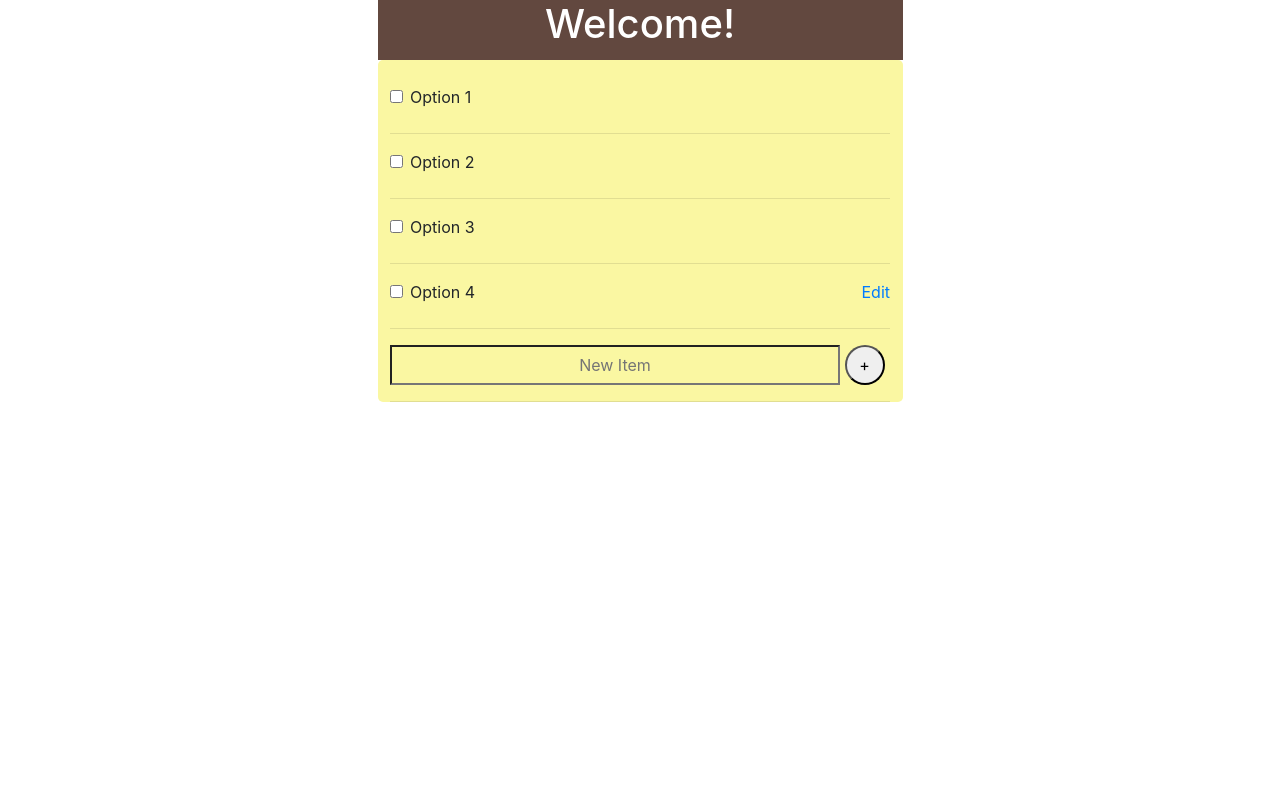
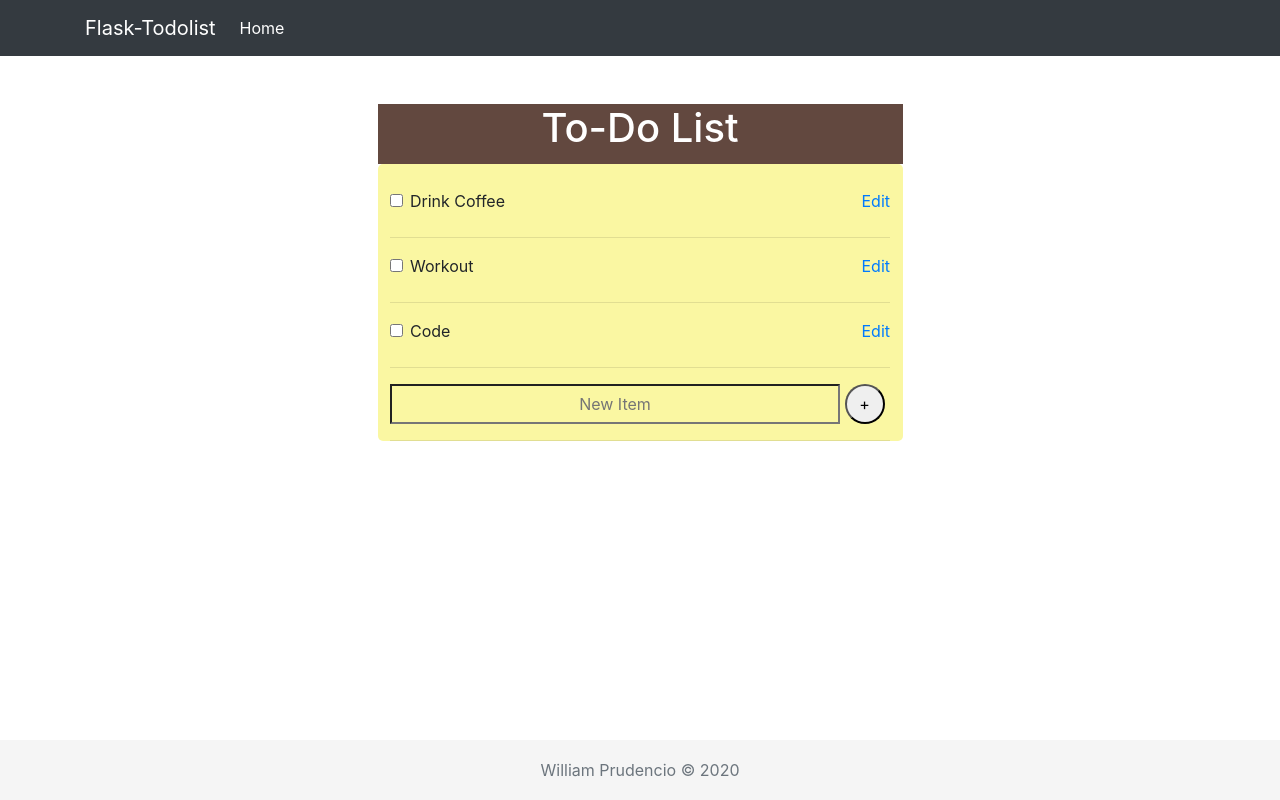
Before and after one commit to wprudencio97/todo-list, a Flask app: page / in a window 1280 px wide. Run offline with Flask 2, Linux system fonts and the light colour scheme; data comes from the database, SQL or seed files in the repository; both versions use the stored data as it was after the commit; some libraries are stand-ins or nearby versions.

Commit message:
Added CRUD functionality

```diff
--- /dev/null
+++ b/runtime.txt
@@ -0,0 +1 @@
+python-3.7.6
--- a/todolist/__init__.py
+++ b/todolist/__init__.py
@@ -3,7 +3,8 @@ from flask_sqlalchemy import SQLAlchemy
 
 
 app = Flask(__name__)
-app.config['DATABASE_URL'] = 'sqlite:///site.db'
+app.config['SQLALCHEMY_DATABASE_URI'] = 'sqlite:///site.db'
+app.config['SQLALCHEMY_TRACK_MODIFICATIONS'] = False
 db = SQLAlchemy(app)
 
 
--- a/todolist/models.py
+++ b/todolist/models.py
@@ -1,6 +1,6 @@
 from todolist import db
 
-class todo(db.Model):
+class Todo(db.Model):
     id = db.Column(db.Integer, primary_key=True)
     item = db.Column(db.String, nullable=False)
 
--- a/todolist/routes.py
+++ b/todolist/routes.py
@@ -1,8 +1,49 @@
-from todolist import app
-from todolist.models import todo
-from flask import render_template, request
+from todolist import app, db
+from todolist.models import Todo
+from flask import render_template, request, redirect, url_for
 
 
 @app.route('/', methods=['GET', 'POST'])
 def home():
-    return render_template('home.html')
+    if request.method == 'POST':
+        new_item = request.form.get('newitem')
+        db.session.add(Todo(item = new_item))
+        db.session.commit()
+
+        return redirect(url_for('home'))
+    else:
+        return render_template('home.html', items = Todo.query.all(), title='Home')
+
+@app.route('/delete', methods=['GET', 'POST'])
+def delete():
+    if request.method == 'POST':
+        item_id = request.form.get('item-id')
+        Todo.query.filter_by(id=item_id).delete()
+        db.session.commit()
+
+        return redirect(url_for('home'))
+    else:
+        return redirect(url_for('home'))
+
+@app.route('/edit/<id>', methods=['GET', 'POST'])
+def edit(id):
+    if request.method == 'GET':
+        value = Todo.query.filter_by(id=id).first()
+        return render_template('edit.html', value=value, title='Edit')
+    else:
+        return redirect(url_for('home'))
+
+@app.route('/update', methods=['GET', 'POST'])
+def update():
+    if request.method == 'POST':
+        item_id = request.form.get('id')
+        item_content = request.form.get('item')
+
+        item = Todo.query.filter_by(id=item_id).first()
+        item.item = item_content
+        db.session.commit()
+
+        return redirect(url_for('home'))
+
+    else:
+        return redirect(url_for('home'))
--- a/todolist/static/main.css
+++ b/todolist/static/main.css
@@ -7,10 +7,9 @@
     color: white;
 }
 .center{
-    padding: 5px 0;
-    text-align: center;
-    display: inline-block;
-    vertical-align: middle;
+    display: flex;
+    align-items: center;
+    justify-content: center;
 }
 .section{
     max-width: 525px;
@@ -48,3 +47,29 @@ input[type=text]{
     float: right;
     text-align: right;
 }
+
+
+/* Sticky footer styles
+-------------------------------------------------- */
+html {
+    position: relative;
+    min-height: 100%;
+  }
+
+  body {
+    margin-bottom: 60px;
+    /* Margin bottom by footer height */
+  }
+
+  .footer {
+    position: absolute;
+    bottom: 0;
+    width: 100%;
+    height: 60px;
+    /* Set the fixed height of the footer here */
+    line-height: 60px;
+    /* Vertically center the text there */
+    background-color: #f5f5f5;
+    text-align: center;
+
+  }
--- a/todolist/templates/home.html
+++ b/todolist/templates/home.html
@@ -1,37 +1,27 @@
 {% extends 'template.html' %}
 
 {% block content %}
+<br><br>
 <div class="container">
-        <h1 class="title">Welcome!</h1>
+    <h1 class="title">To-Do List</h1>
     <div class="section">
     <div class="todolist">
-        <div class="form-check">
-            <input id="option" class="form-check-input" type="checkbox" value="option 1">
-            <label for="option">Option 1</label>
-        </div>
-        <hr>
-        <div class="form-check">
-            <input id="option" class="form-check-input" type="checkbox" value="option 2">
-            <label for="option">Option 2</label>
-        </div>
-        <hr>
-        <div class="form-check">
-            <input id="option" class="form-check-input" type="checkbox" value="option 3">
-            <label class="strikethrough" for="option">Option 3</label>
-        </div>
-        <hr>
-        <form action="" method="POST">
-        <div class="form-group">
-        <div class="form-check">
-            <input id="option" class="form-check-input" type="checkbox" value="option 3" onChange="this.form.submit()">
-            <label class="strikethrough" for="option">Option 4</label>
-            <a class="edit" href="">Edit</a>
-        </div>
-        </div>
+
+        {% for item in items %}
+        <form action="{{ url_for('delete') }}" method="POST">
+            <div class="form-group">
+            <div class="form-check">
+                <input name="item-id" id="list-item" class="form-check-input" type="checkbox" value="{{ item.id }}" onChange="this.form.submit()">
+                <label class="strikethrough" for="list-item">{{ item.item }}</label>
+                <a class="edit" href="{{url_for('edit', id=item.id)}}">Edit</a>
+            </div>
+            </div>
         </form><hr>
+        {% endfor %}
+
         <form action="" method="POST">
             <div class="form-group">
-                <input class="new-item" type="text" placeholder="New Item" name="">
+                <input class="new-item" type="text" placeholder="New Item" name="newitem">
                 <button type="submit" class="button">+</button>
             </div>
         </form><hr>
--- a/todolist/templates/template.html
+++ b/todolist/templates/template.html
@@ -5,7 +5,7 @@
     <meta name="viewport" content="width=device-width, initial-scale=1.0">
     <title>
         {% if title %}
-            {{ title }}
+            Todolist - {{ title }}
         {% else %}
              Todolist
         {% endif %}
@@ -16,7 +16,27 @@
     <link rel="stylesheet" href="{{ url_for('static', filename='main.css') }}">
 </head>
 <body>
+    <nav class="navbar navbar-expand-lg navbar-dark bg-dark">
+        <div class="container">
+        <a class="navbar-brand" href="{{url_for('home')}}">Flask-Todolist</a>
+        <button class="navbar-toggler" type="button" data-toggle="collapse" data-target="#navbarNavAltMarkup" aria-controls="navbarNavAltMarkup" aria-expanded="false" aria-label="Toggle navigation">
+          <span class="navbar-toggler-icon"></span>
+        </button>
+        <div class="collapse navbar-collapse" id="navbarNavAltMarkup">
+          <div class="navbar-nav">
+            <a class="nav-item nav-link active" href="{{ url_for('home') }}">Home <span class="sr-only">(current)</span></a>
+          </div>
+        </div>
+        </div>
+      </nav>
+
     {% block content %} {% endblock content %}
+
+    <footer class="footer">
+        <div class="container">
+            <span class="text-muted">William Prudencio &copy; 2020</span>
+        </div>
+    </footer>
 
     <!--Bootstrap JS-->
     <script src="https://code.jquery.com/jquery-3.4.1.slim.min.js" integrity="sha384-J6qa4849blE2+poT4WnyKhv5vZF5SrPo0iEjwBvKU7imGFAV0wwj1yYfoRSJoZ+n" crossorigin="anonymous"></script>
```
Also changed, not shown: todolist/templates/edit.html (added, +25 -0 lines), todolist/site.db (added), wsgi.py (renamed from run.py), 1 other file.
